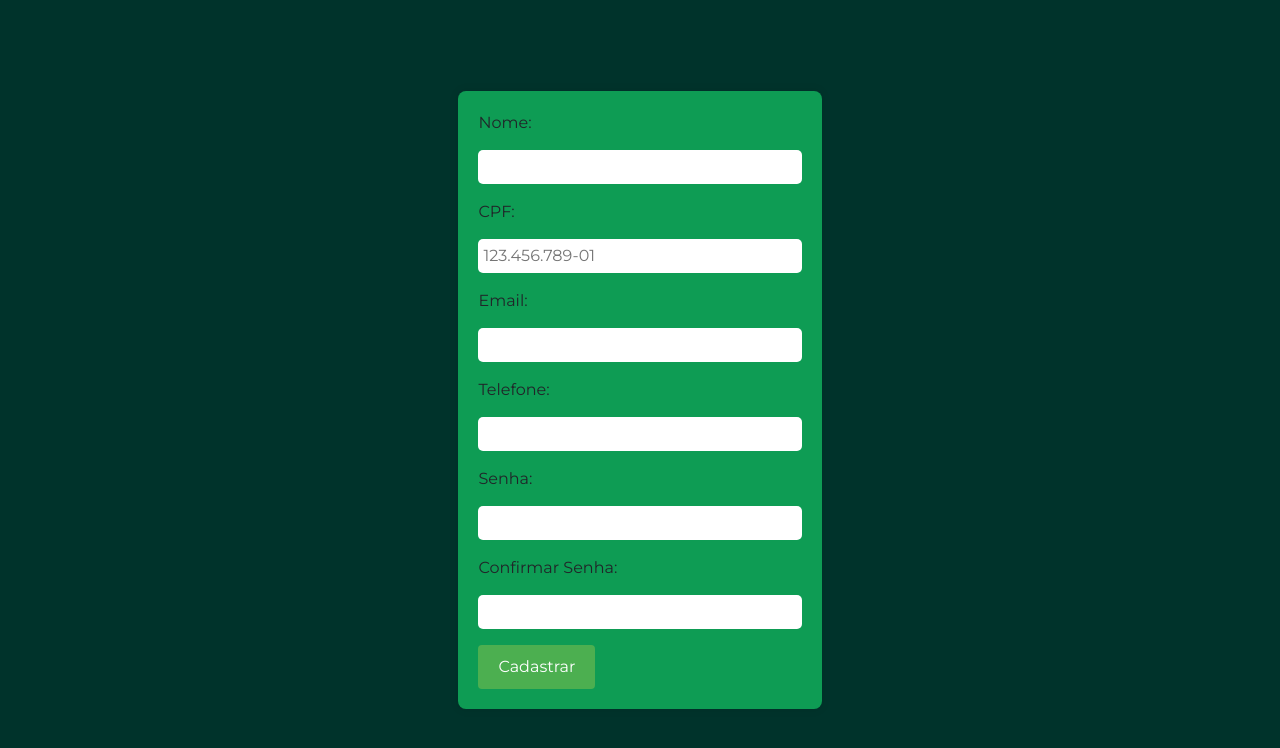
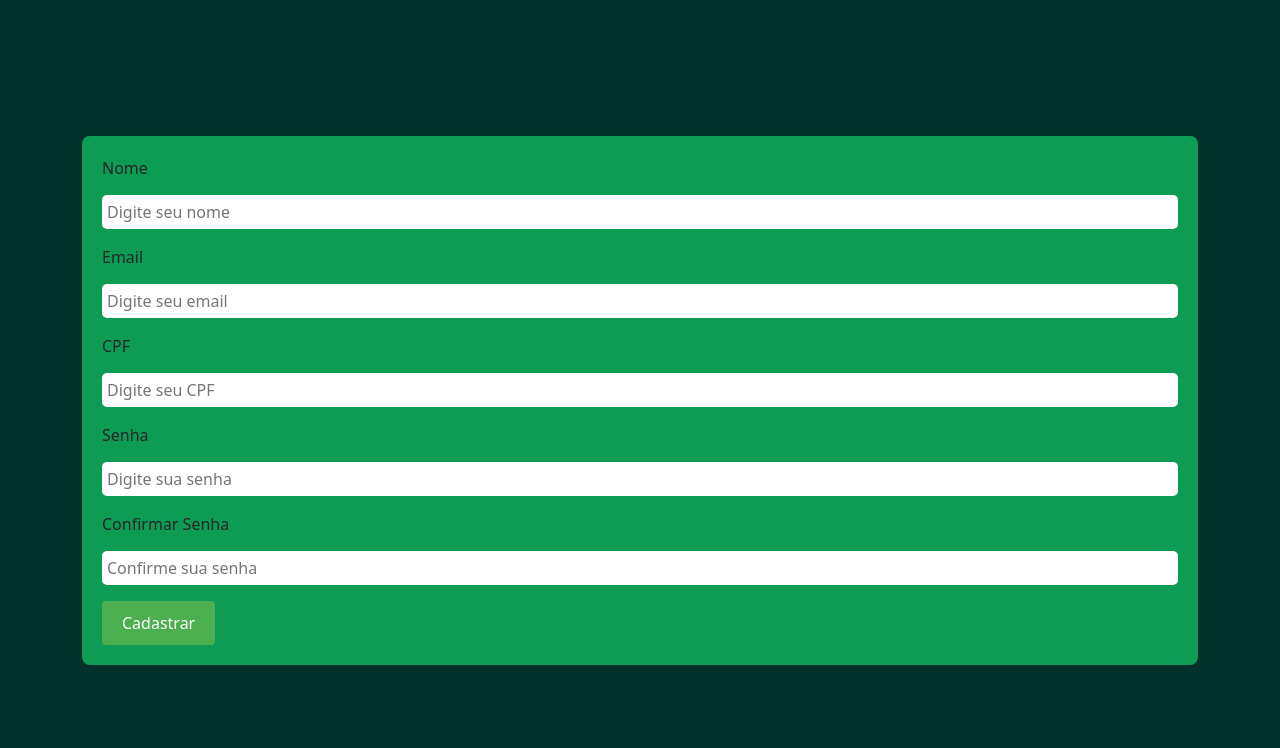
Before and after one commit to djowhend/registro-saude, a website: page Html/Cadastro.html in a window 1280 px wide. Drawn offline with nearby package versions, Linux system fonts and the light colour scheme.

Commit message:
Leves alterações na tela de cadastro

```diff
--- a/Css/Cadastro.css
+++ b/Css/Cadastro.css
@@ -1,17 +1,19 @@
-body {
-    font-family: 'Montserrat', sans-serif;
-    background-color: #00332b;
+* {
     margin: 0;
     padding: 0;
+}
+body {
+    height: 100vh;
+    width: 100vw;
     display: flex;
     align-items: center;
     justify-content: center;
-    height: 100vh;
+    background-color: #00332b;
 }
 
 form {
+    padding: 20px;
     background-color: #15ce68ad;
-    padding: 20px;
     border-radius: 8px;
     box-shadow: 0 0 10px rgba(0, 0, 0, 0.1);
 }
@@ -30,7 +32,7 @@
     border-radius: 5px;
 }
 
-button {
+.btn {
     background-color: #4caf50;
     color: #fff;
     padding: 10px 20px;
--- a/Html/Cadastro.html
+++ b/Html/Cadastro.html
@@ -15,27 +15,32 @@
 
 <body>
 
-    <form id="cadastroForm">
-        <label for="nome">Nome:</label>
-        <input type="text" id="nome" name="nome" required>
-
-        <label for="cpf">CPF:</label>
-        <input type="number" id="cpf" name="cpf" placeholder="123.456.789-01" maxlength="11" required>
-
-        <label for="email">Email:</label>
-        <input type="email" id="email" name="email" required>
-
-        <label>Telefone:</label>
-        <input type="text" name="tel" maxlength="12">
-
-        <label for="senha">Senha:</label>
-        <input type="password" id="senha" name="senha" required>
-
-        <label for="confirmarSenha">Confirmar Senha:</label>
-        <input type="password" id="confirmarSenha" name="confirmarSenha" required>
-
-        <button type="submit">Cadastrar</button>
-    </form>
+    <div class="container">
+        <form>
+            <div>
+                <label>Nome</label>
+                <input type="text" placeholder="Digite seu nome" required>
+            </div>
+            <div>
+                <label>Email</label>
+                <input type="email" placeholder="Digite seu email" required>
+            </div>
+            <div>
+                <label>CPF</label>
+                <input type="number" placeholder="Digite seu CPF" required>
+            </div>
+            <div>
+                <label>Senha</label>
+                <input type="password" placeholder="Digite sua senha" required>
+            </div>
+            <div>
+                <label>Confirmar Senha</label>
+                <input type="password" placeholder="Confirme sua senha"
+                    required>
+            </div>
+            <button class="btn">Cadastrar</button>
+        </form>
+    </div>
 
     <script src="https://cdn.jsdelivr.net/npm/bootstrap@5.3.2/dist/js/bootstrap.bundle.min.js"
         integrity="sha384-C6RzsynM9kWDrMNeT87bh95OGNyZPhcTNXj1NW7RuBCsyN/o0jlpcV8Qyq46cDfL" crossorigin="anonymous">
```
